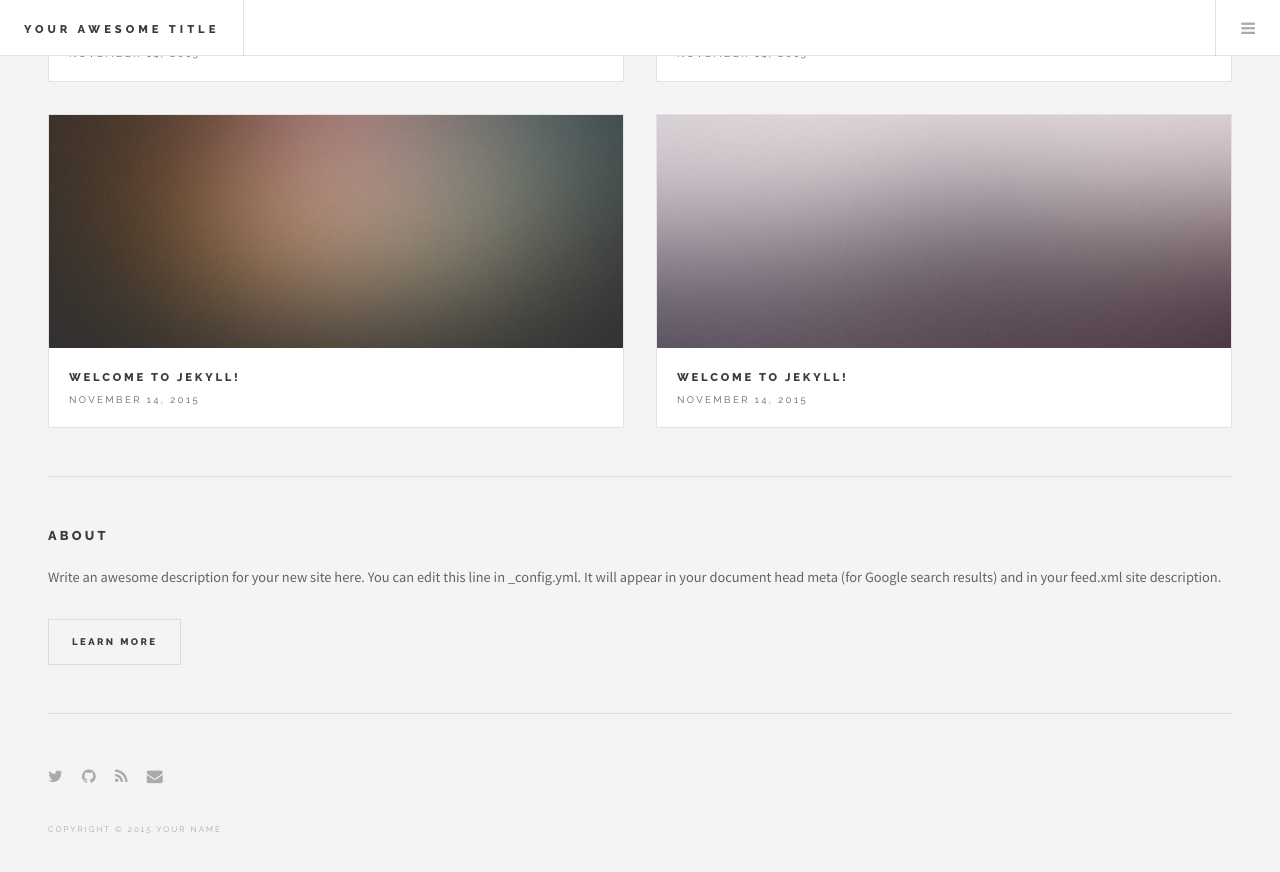
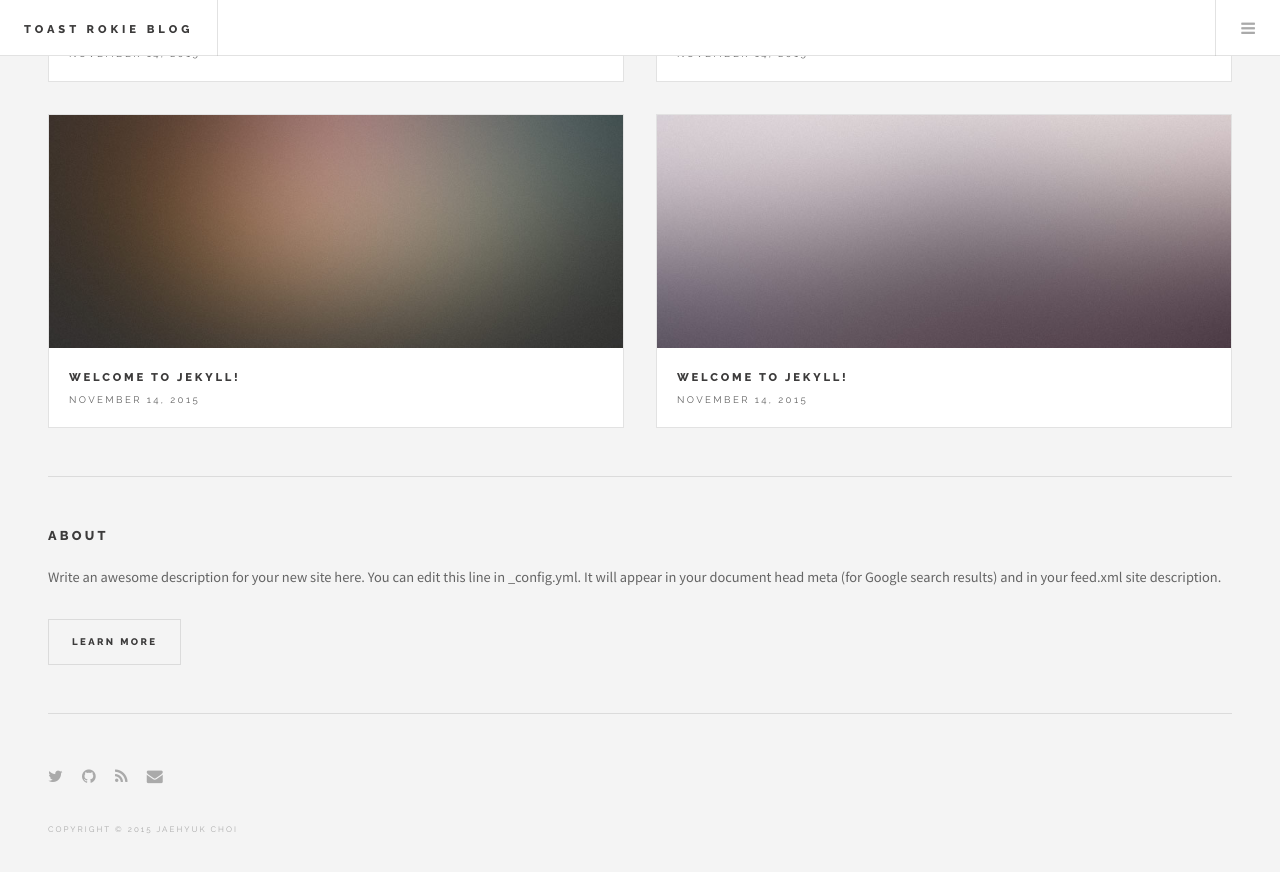
Before and after one commit to naka15/naka15.githubio.backup, a Jekyll site: the page built from index.html, in a window 1280 px wide and 900 px high, scrolled down 4461 px. Shown: the top 872 px of the window. Built offline with Jekyll 4.4.1, drawn with Linux system fonts in a browser that asks for light colours; the list of posts is cut into pages by our own code; some of the changed text lies outside the part shown.

Commit message:
Update _config.yml

```diff
--- a/_config.yml
+++ b/_config.yml
@@ -1,6 +1,6 @@
 # Site settings
-title: Your awesome title
-email: your-email@domain.com
+title: toast rokie blog
+email: jaehyuk.choi@nhnent.com
 description: > # this means to ignore newlines until "baseurl:"
   Write an awesome description for your new site here. You can edit this
   line in _config.yml. It will appear in your document head meta (for
@@ -15,6 +15,6 @@ markdown: kramdown
 
 paginate: 4
 
-author: Your name
+author: jaehyuk choi
 
 gems: [jekyll-paginate]
```
